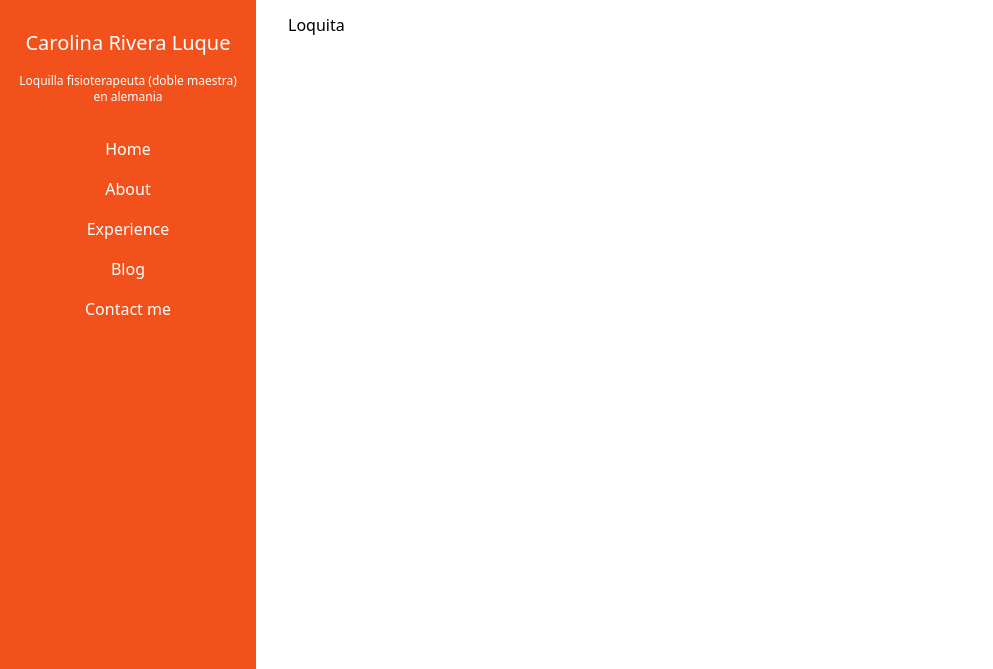
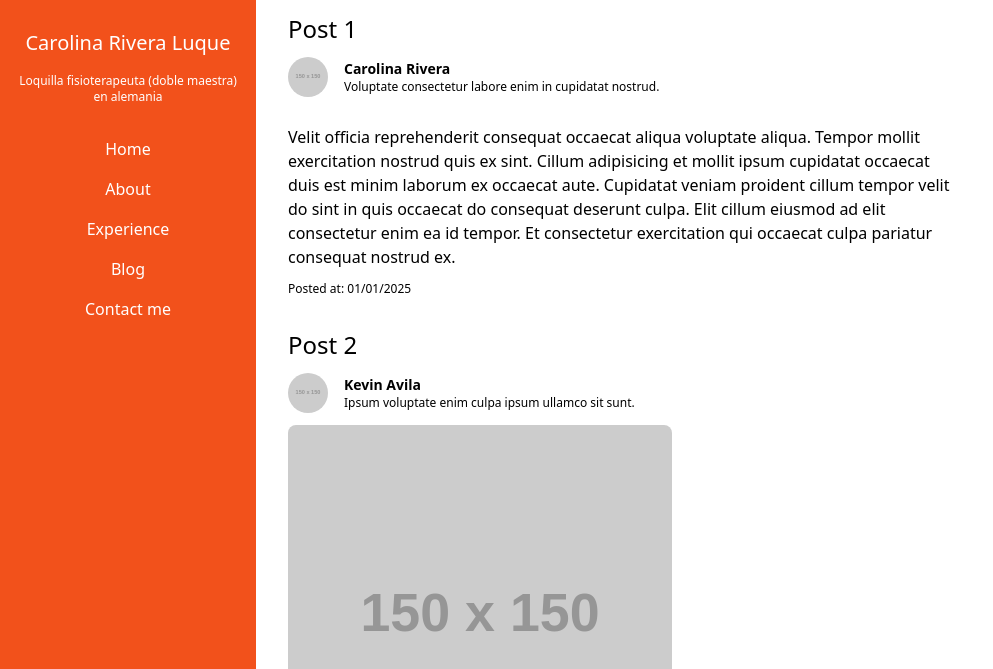
Before and after one commit to UvealSnow/kevin-blog, a Gatsby site: page / in a window 1280 px wide. Shown: the part 131-800 px from the top of the page, without its empty margins (0-993 px from the left). Built offline with nearby package versions, Linux system fonts and the light colour scheme; Gatsby itself is replaced by a stand-in of ours; placeholder pictures from the web are drawn by us.

Commit message:
gatsby feat: Implement post listing and author components

```diff
--- /dev/null
+++ b/src/components/author.tsx
@@ -0,0 +1,27 @@
+import React from 'react'
+
+export interface Author {
+  name: string
+  avatar: string
+  bio: string
+  uri: string
+}
+
+const AuthorComponent = ({ author }: { author: Author })  => {
+  return (
+    <div className='author flex flex-row items-center gap-4'>
+      <img
+        className='rounded-full w-10 h-10'
+        src={author.avatar}
+        alt={author.name}
+      />
+
+      <div className="flex flex-col justify-center">
+        <p className='text-sm font-bold'>{author.name}</p>
+        <p className='text-xs'>{author.bio}</p>
+      </div>
+    </div>
+  )
+}
+
+export default AuthorComponent
--- /dev/null
+++ b/src/components/navbar copy.tsx
@@ -0,0 +1,51 @@
+import * as React from "react"
+import { groupClassNames } from "../utils"
+
+const title = 'Carolina Rivera Luque'
+const subtitle = 'Loquilla fisioterapeuta (doble maestra) en alemania'
+const pictureAlt = 'Carolina Rivera Luque - Placeholder'
+const links = [
+  { href: '/', label: 'Home' },
+  { href: '/about', label: 'About' },
+  { href: '/experience', label: 'Experience' },
+  { href: '/blog', label: 'Blog' },
+  { href: '/contact', label: 'Contact me' },
+]
+
+interface NavbarProps {
+  isOpen: boolean
+}
+
+const Navbar = ({ isOpen }: NavbarProps) => {
+  const navbarClasses = `
+      transition-all duration-500
+      flex flex-col flex-none items-center
+      w-64 h-screen p-4 pt-8
+      bg-primary text-white
+      absolute -left-64 top-0
+      md:relative md:left-0
+    `
+  return (
+    <nav className={groupClassNames(navbarClasses, { 'left-0': isOpen })}>
+      <img
+        src="https://placehold.co/96"
+        className="rounded-full"
+        width={96} height={96}
+        alt={pictureAlt}
+      />
+
+      <h5 className="text-xl text-white pt-8">{title}</h5>
+      <p className="text-xs text-center pt-4">{subtitle}</p>
+
+      <ul className="flex flex-col space-y-4 text-center pt-8">
+        {links.map((link, index) => (
+          <li key={index} className="m-0">
+            <a href={link.href}>{link.label}</a>
+          </li>
+        ))}
+      </ul>
+    </nav>
+  )
+}
+
+export default Navbar
--- /dev/null
+++ b/src/components/post-list.tsx
@@ -0,0 +1,16 @@
+import React from 'react'
+import PostComponent, { Post }  from './post'
+
+interface PostListProps {
+  posts: Post[]
+}
+
+const PostList = ({ posts }: PostListProps) => {
+  return (
+    <div className='flex flex-col gap-8'>
+      {posts.map(post => <PostComponent key={post.uid} post={post} />)}
+    </div>
+  )
+}
+
+export default PostList
--- /dev/null
+++ b/src/components/post.tsx
@@ -0,0 +1,45 @@
+import React from 'react'
+import AuthorComponent, { Author } from './author'
+import { Link } from 'gatsby'
+
+export interface Post {
+  uid: string
+  uri: string
+  title: string
+  brief: string
+  thumbnail?: string
+  date: string
+  author: Author
+}
+
+const PostComponent = ({ post }: { post: Post }) => {
+  return (
+    <Link to={`/blog/${post.uri}`}>
+      <div className='
+        flex flex-col gap-3
+        cursor-pointer group
+      '>
+        <h2 className='
+          text-2xl
+          group-hover:text-primary
+          active:text-primary
+        '>
+          {post.title}
+        </h2>
+
+        <AuthorComponent author={post.author} />
+
+        {post.thumbnail && <img
+          className='rounded-lg w-96'
+          src={post.thumbnail}
+          alt={post.title}
+        />}
+
+        <p className='max-w-2xl mt-4'>{post.brief}</p>
+        <p className='text-xs'>Posted at: {post.date}</p>
+      </div>
+    </Link>
+  )
+}
+
+export default PostComponent
--- a/src/pages/index.tsx
+++ b/src/pages/index.tsx
@@ -1,14 +1,47 @@
 import * as React from "react"
 import type { HeadFC, PageProps } from "gatsby"
+import type { Post } from "../components/post"
 
 import Layout from '../components/layouts/main'
+import PostList from "../components/post-list"
+
+const dummyPosts: Post[] = [
+  {
+    uid: '1',
+    uri: 'post-1',
+    title: 'Post 1',
+    brief: 'Velit officia reprehenderit consequat occaecat aliqua voluptate aliqua. Tempor mollit exercitation nostrud quis ex sint. Cillum adipisicing et mollit ipsum cupidatat occaecat duis est minim laborum ex occaecat aute. Cupidatat veniam proident cillum tempor velit do sint in quis occaecat do consequat deserunt culpa. Elit cillum eiusmod ad elit consectetur enim ea id tempor. Et consectetur exercitation qui occaecat culpa pariatur consequat nostrud ex.',
+    thumbnail: undefined,
+    date: '01/01/2025',
+    author: {
+      name: 'Carolina Rivera',
+      avatar: 'https://placehold.co/150',
+      bio: 'Voluptate consectetur labore enim in cupidatat nostrud.',
+      uri: '/author/carolina-rivera'
+    }
+  },
+  {
+    uid: '2',
+    uri: 'post-2',
+    title: 'Post 2',
+    brief: 'Sint ut et veniam nisi aliqua. Ut Lorem ad id est velit cillum excepteur. Excepteur fugiat elit ad do incididunt ipsum irure magna aliquip. Excepteur nulla laborum proident voluptate laboris fugiat incididunt excepteur.',
+    thumbnail: 'https://placehold.co/150',
+    date: '02/01/2025',
+    author: {
+      name: 'Kevin Avila',
+      avatar: 'https://placehold.co/150',
+      bio: 'Ipsum voluptate enim culpa ipsum ullamco sit sunt.',
+      uri: '/author/kevin-avila'
+    }
+  }
+]
 
 const Index = (_: PageProps) => {
   const pageTitle = 'Home'
 
   return (
     <Layout pageTitle={pageTitle}>
-      <p>Loquita</p>
+      <PostList posts={dummyPosts} />
     </Layout>
   )
 }
```
